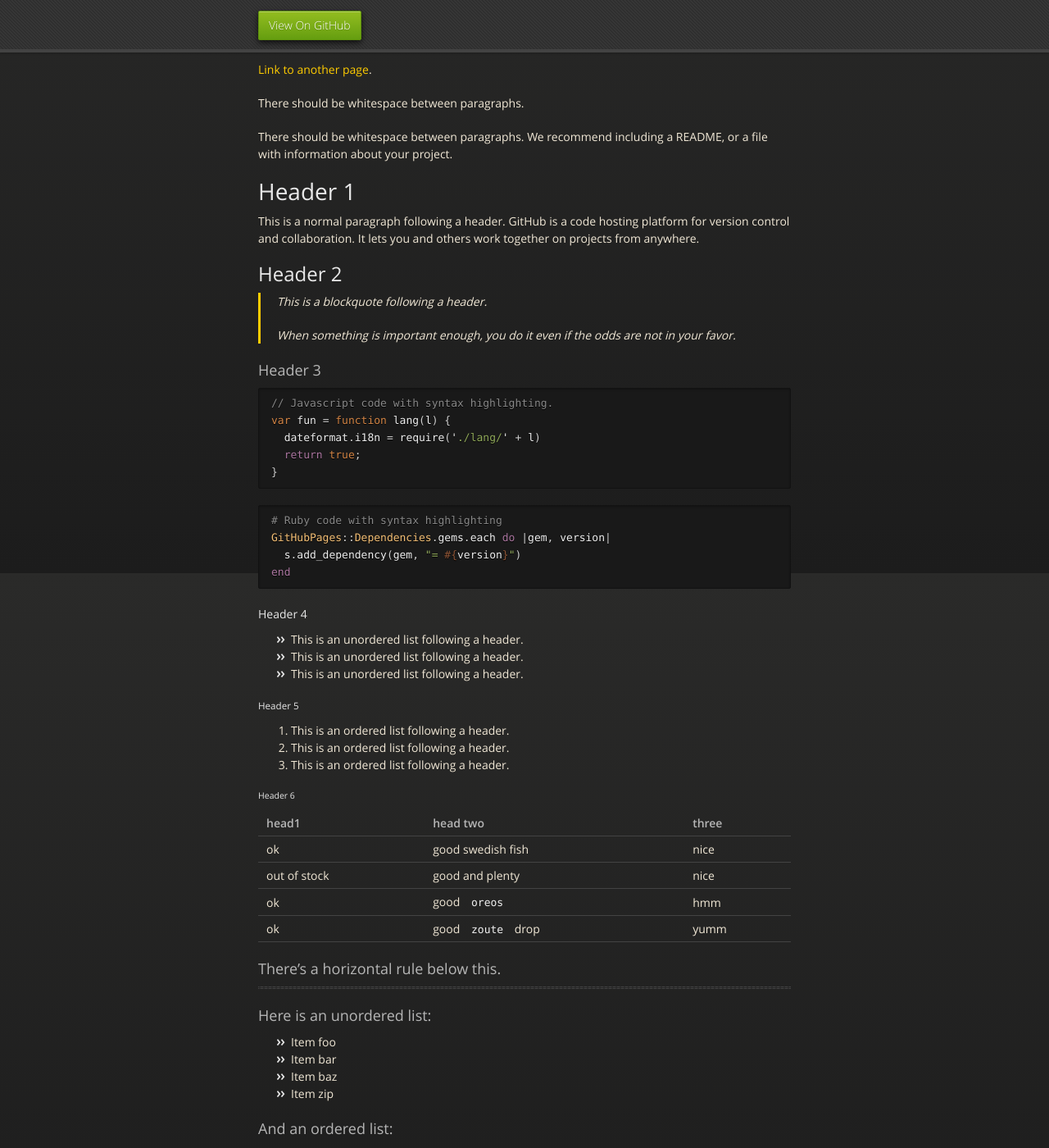
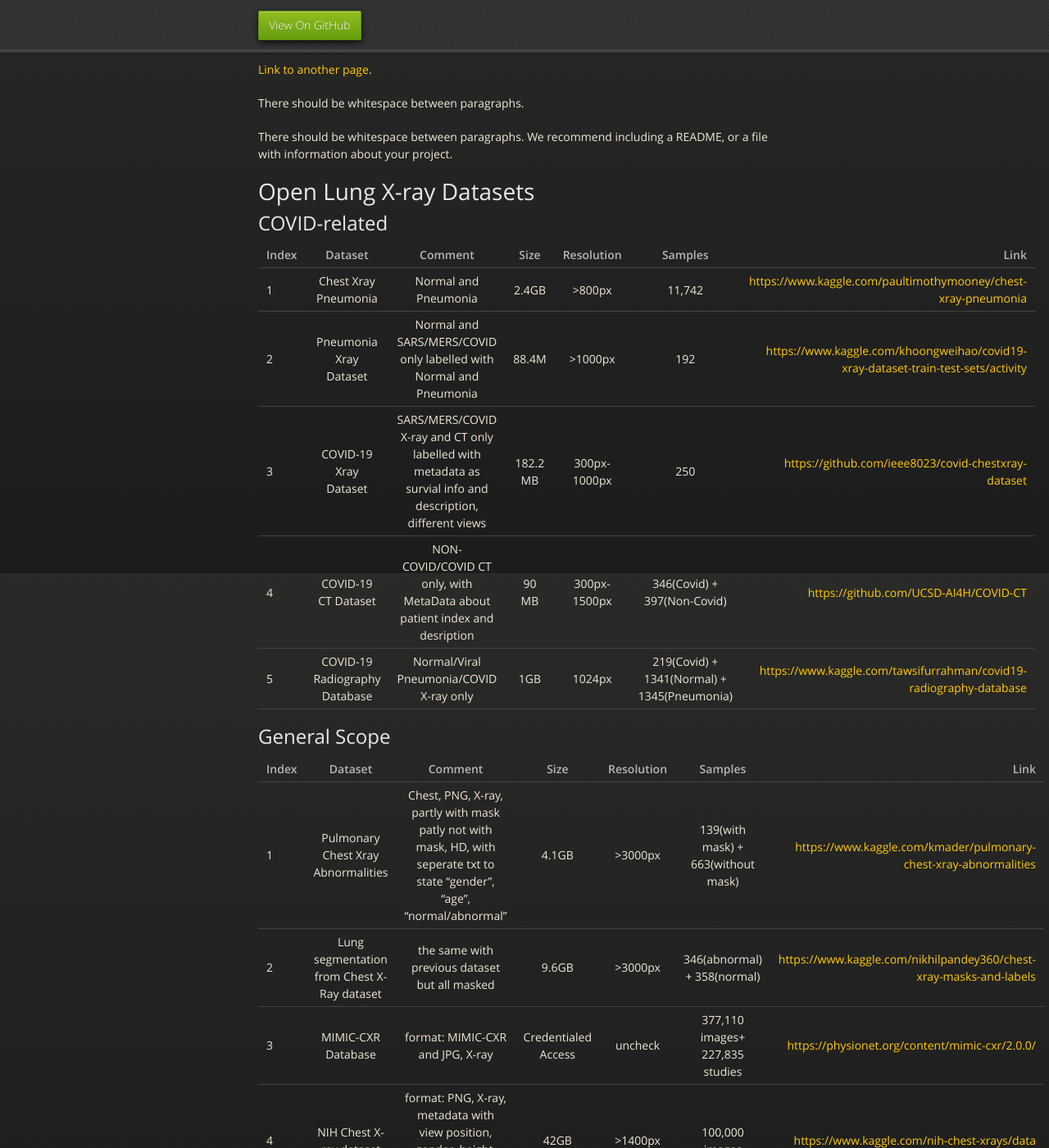
Before and after one commit to notagenius/openTMAS, a Jekyll site: the page built from docs/index.md, in a window 1280 px wide and 1400 px high, scrolled down 201 px. Shown: the whole window at 82% size. Built offline with Jekyll 4.4.1, drawn with Linux system fonts in a browser that asks for light colours; the repository's description, which GitHub fills in, is left out; some of the changed text lies outside the part shown.

Commit message:
add dataset

```diff
--- a/docs/index.md
+++ b/docs/index.md
@@ -10,15 +10,26 @@ There should be whitespace between paragraphs.
 
 There should be whitespace between paragraphs. We recommend including a README, or a file with information about your project.
 
-# Header 1
+# Open Lung X-ray Datasets
+## COVID-related
 
-This is a normal paragraph following a header. GitHub is a code hosting platform for version control and collaboration. It lets you and others work together on projects from anywhere.
+|   Index     | Dataset     | Comment  | Size | Resolution | Samples|Link          |
+| --------- |:----------:|:----------:|:----------:|:----------:|:----------:| -----:|
+|1| Chest Xray Pneumonia      | Normal and Pneumonia  |  2.4GB | >800px |11,742|[https://www.kaggle.com/paultimothymooney/chest-xray-pneumonia](https://www.kaggle.com/paultimothymooney/chest-xray-pneumonia) |
+|2| Pneumonia Xray Dataset      |  Normal and SARS/MERS/COVID only labelled with Normal and Pneumonia |  88.4M | >1000px |192 |[https://www.kaggle.com/khoongweihao/covid19-xray-dataset-train-test-sets/activity](https://www.kaggle.com/khoongweihao/covid19-xray-dataset-train-test-sets/activity) |
+|3| COVID-19 Xray Dataset      |  SARS/MERS/COVID X-ray and CT only labelled with metadata as survial info and description, different views |  182.2 MB | 300px-1000px |250 |[https://github.com/ieee8023/covid-chestxray-dataset](https://github.com/ieee8023/covid-chestxray-dataset) |
+|4| COVID-19 CT Dataset      |  NON-COVID/COVID  CT only, with MetaData about patient index and desription | 90 MB | 300px-1500px |346(Covid) + 397(Non-Covid) |[https://github.com/UCSD-AI4H/COVID-CT](https://github.com/UCSD-AI4H/COVID-CT) |
+|5| COVID-19 Radiography Database|  Normal/Viral Pneumonia/COVID X-ray only | 1GB | 1024px |219(Covid) + 1341(Normal) + 1345(Pneumonia) |[https://www.kaggle.com/tawsifurrahman/covid19-radiography-database](https://www.kaggle.com/tawsifurrahman/covid19-radiography-database) |
 
-## Header 2
+## General Scope
 
-> This is a blockquote following a header.
->
-> When something is important enough, you do it even if the odds are not in your favor.
+|   Index     | Dataset     | Comment  | Size | Resolution | Samples|Link          |
+| --------- |:----------:|:----------:|:----------:|:----------:|:----------:| -----:|
+|1| Pulmonary Chest Xray Abnormalities   | Chest, PNG, X-ray, partly with mask patly not with mask, HD, with seperate txt to state "gender", "age", "normal/abnormal" |  4.1GB | >3000px |139(with mask) + 663(without mask)|[https://www.kaggle.com/kmader/pulmonary-chest-xray-abnormalities](https://www.kaggle.com/kmader/pulmonary-chest-xray-abnormalities) |
+|2| Lung segmentation from Chest X-Ray dataset   | the same with previous dataset but all masked |  9.6GB | >3000px | 346(abnormal) + 358(normal) |[https://www.kaggle.com/nikhilpandey360/chest-xray-masks-and-labels](https://www.kaggle.com/nikhilpandey360/chest-xray-masks-and-labels) |
+|3| MIMIC-CXR Database      | format: MIMIC-CXR and JPG, X-ray |  Credentialed Access | uncheck |377,110 images+ 227,835 studies|[https://physionet.org/content/mimic-cxr/2.0.0/](https://physionet.org/content/mimic-cxr/2.0.0/) |
+|4| NIH Chest X-ray dataset      | format: PNG, X-ray, metadata with view position, gender, height, 50% labeled with findings |  42GB | >1400px |100,000 images|[https://www.kaggle.com/nih-chest-xrays/data](https://www.kaggle.com/nih-chest-xrays/data) |
+
 
 ### Header 3
 
```
Also changed, not shown: docs/dataset.md (deleted, +0 -16 lines).
